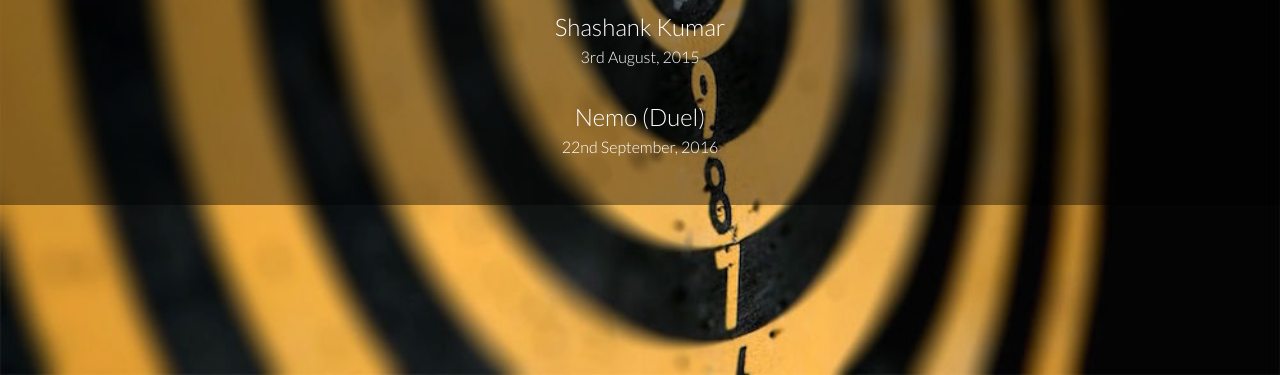
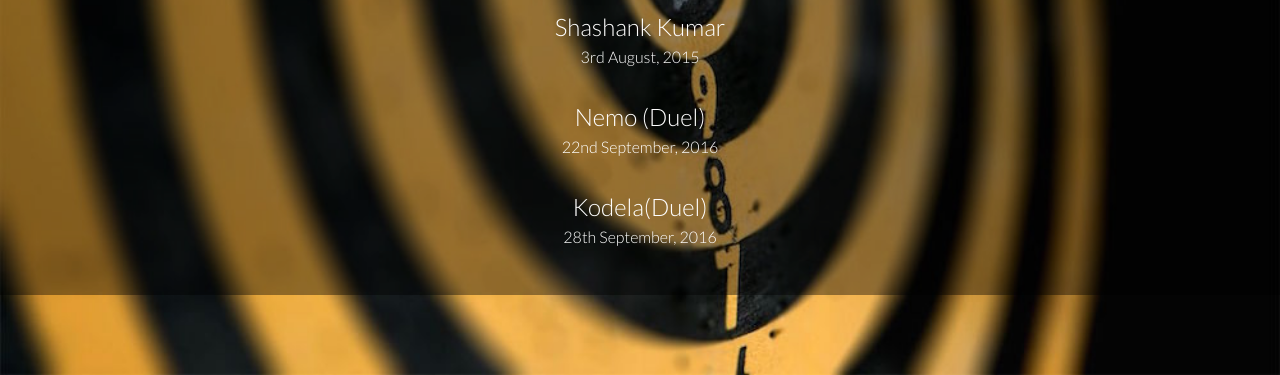
Before and after one commit to razorpay/darts, a plain HTML site: page index.html in a window 1280 px wide. Shown: the part 425-800 px from the top of the page. Drawn offline with Linux system fonts and the light colour scheme.

Commit message:
Congrats to Kodela

```diff
--- a/index.html
+++ b/index.html
@@ -51,5 +51,7 @@
     <p class="date">3rd August, 2015</p>
     <h2 class="name">Nemo <small>(Duel)</small></h1>
     <p class="date">22nd September, 2016</p>
+    <h2 class="name">Kodela<small>(Duel)</small></h1>
+    <p class="date">28th September, 2016</p>
   </div>
 </body>
```
